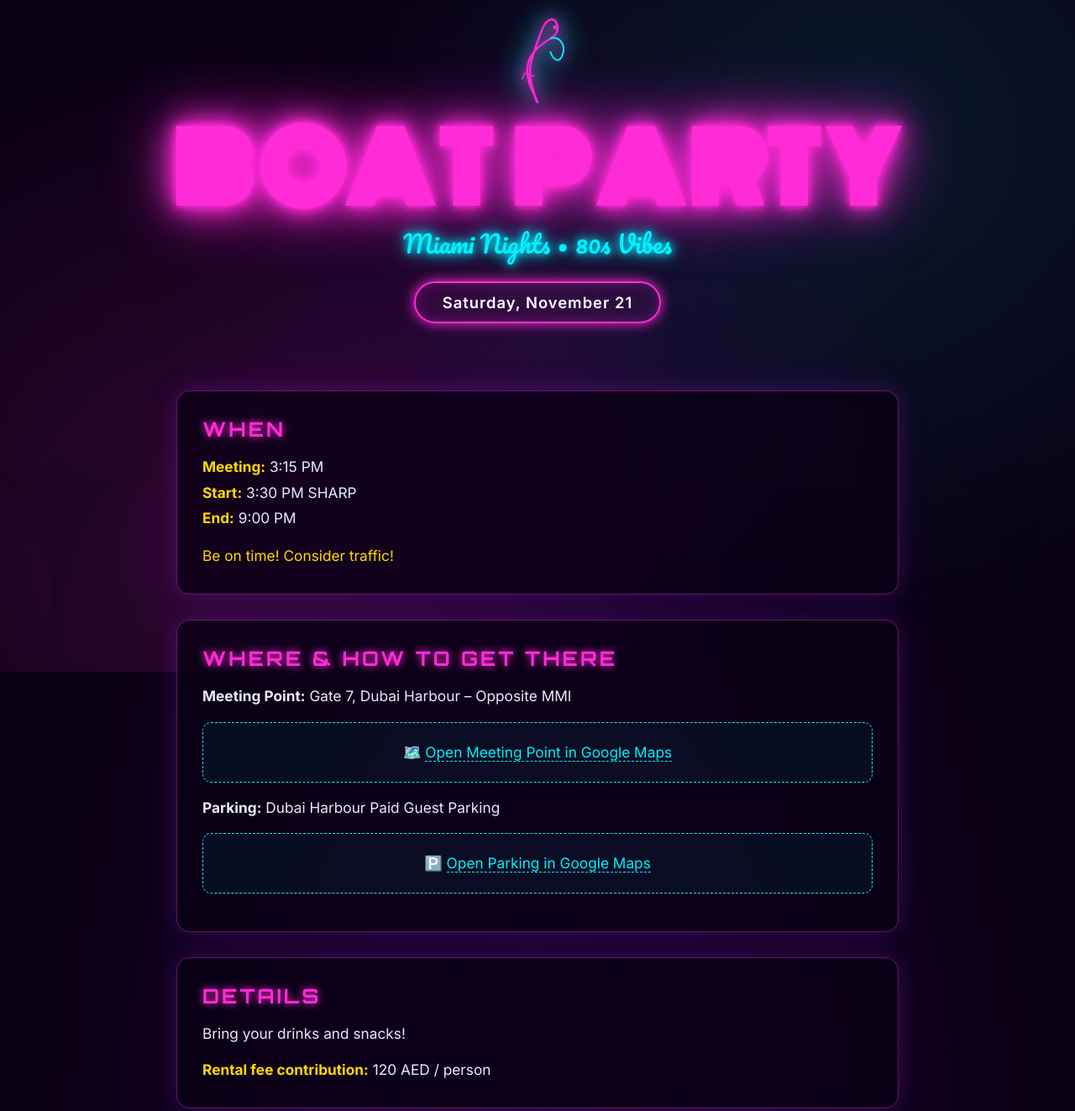
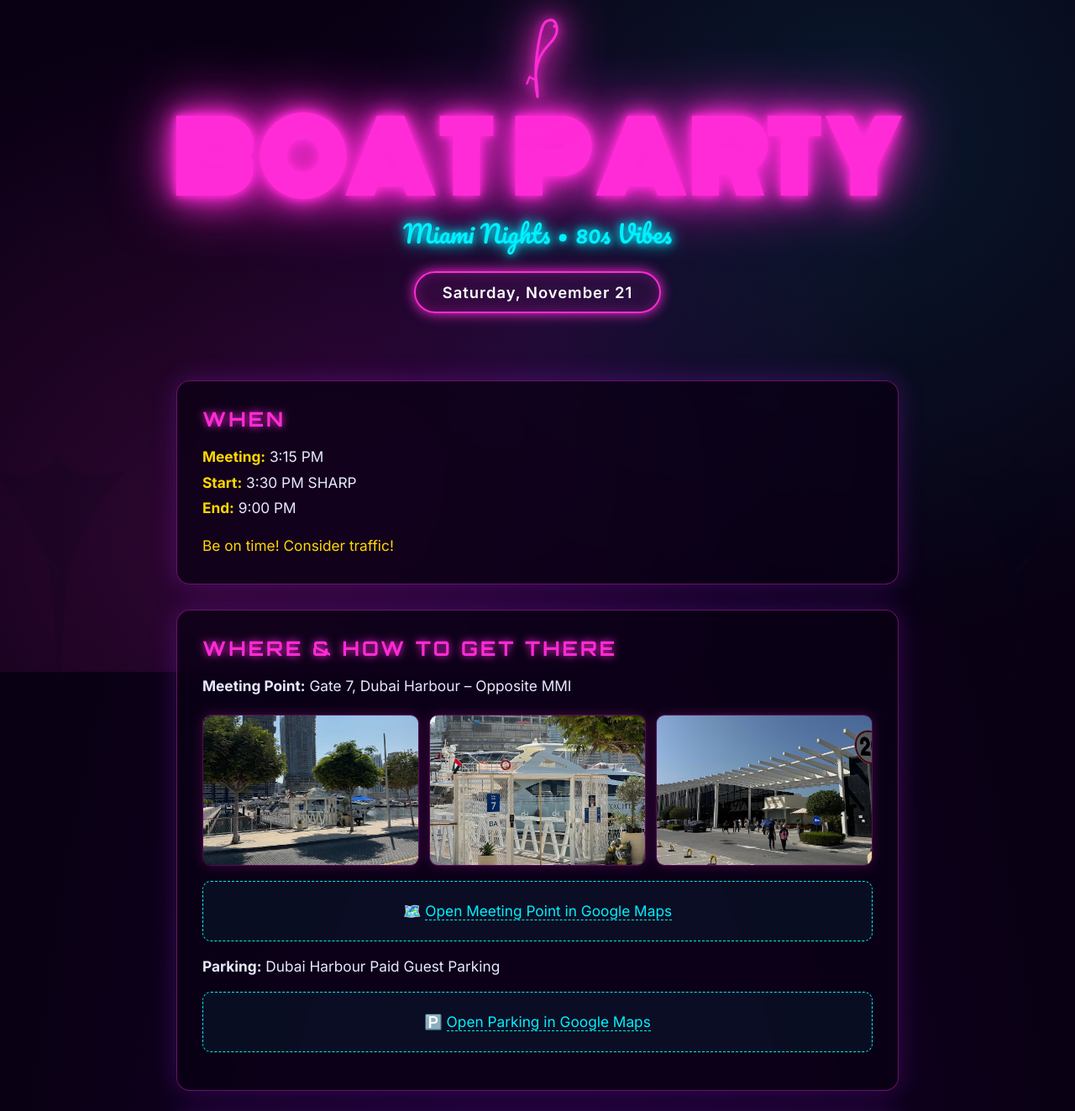
Before and after one commit to archibald-jurdi/boat-party, a plain HTML site: page index.html in a window 1280 px wide. Shown: the top 1323 px of the page at 84% size. Drawn offline with Linux system fonts and the light colour scheme.

Commit message:
Update flamingo to clean neon style and add meeting point photos

```diff
--- a/index.html
+++ b/index.html
@@ -52,18 +52,17 @@
   .flamingo-wrap {
     display: flex;
     justify-content: center;
-    margin-bottom: 10px;
+    margin-bottom: 8px;
   }
   .flamingo {
-    width: 80px;
-    height: 120px;
-    opacity: 0.95;
-    filter: drop-shadow(0 0 8px var(--neon-pink)) drop-shadow(0 0 16px var(--neon-cyan));
+    width: 70px;
+    height: 110px;
+    filter: drop-shadow(0 0 6px #ff2bd6) drop-shadow(0 0 14px #ff2bd6) drop-shadow(0 0 28px #ff2bd6);
     animation: float 4s ease-in-out infinite;
   }
   @keyframes float {
     0%, 100% { transform: translateY(0px); }
-    50% { transform: translateY(-8px); }
+    50% { transform: translateY(-6px); }
   }
   h1 {
     font-family: 'Monoton', cursive;
@@ -76,7 +75,7 @@
       0 0 40px #ff2bd6,
       0 0 80px #ff2bd6;
     line-height: 0.95;
-    margin: 10px 0 5px;
+    margin: 8px 0 5px;
   }
   .subtitle {
     font-family: 'Pacifico', cursive;
@@ -147,6 +146,20 @@
     border-radius: 10px;
     margin: 15px 0;
   }
+  .photo-grid {
+    display: grid;
+    grid-template-columns: repeat(auto-fit, minmax(240px, 1fr));
+    gap: 12px;
+    margin: 18px 0;
+  }
+  .photo-grid img {
+    width: 100%;
+    height: 180px;
+    object-fit: cover;
+    border-radius: 10px;
+    border: 1px solid rgba(255,43,214,0.3);
+    box-shadow: 0 0 15px rgba(255,43,214,0.2);
+  }
   footer {
     text-align: center;
     padding: 40px 20px 60px;
@@ -158,7 +171,8 @@
   @media (max-width: 600px) {
     .section { padding: 20px; }
     h1 { letter-spacing: 2px; }
-    .flamingo { width: 60px; height: 90px; }
+    .flamingo { width: 55px; height: 85px; }
+    .photo-grid img { height: 140px; }
   }
 </style>
 </head>
@@ -168,12 +182,18 @@
 
   <header>
     <div class="flamingo-wrap">
-      <svg class="flamingo" viewBox="0 0 100 160" xmlns="http://www.w3.org/2000/svg">
-        <path d="M50 140 C40 120, 30 100, 35 80 C40 60, 55 50, 70 40 C80 35, 85 25, 80 15 C75 5, 65 10, 60 20 C55 30, 50 45, 45 60 C40 75, 35 90, 40 110 C45 130, 50 145, 50 140 Z"
-              fill="none" stroke="#ff2bd6" stroke-width="3.5" stroke-linejoin="round"/>
-        <path d="M70 40 C85 35, 95 50, 90 65 C85 80, 75 75, 70 60" fill="none" stroke="#00f0ff" stroke-width="2.8"/>
-        <circle cx="78" cy="22" r="3.5" fill="#ff2bd6"/>
-        <path d="M45 100 L30 95 L25 105" fill="none" stroke="#ff2bd6" stroke-width="2.2"/>
+      <svg class="flamingo" viewBox="0 0 80 140" xmlns="http://www.w3.org/2000/svg">
+        <path d="M40 125
+                 C38 115, 36 100, 38 85
+                 C40 70, 48 55, 58 45
+                 C68 35, 72 25, 68 15
+                 C64 5, 52 8, 48 18
+                 C44 28, 42 40, 40 55
+                 C38 70, 36 85, 38 100
+                 C40 115, 40 125, 40 125"
+              fill="none" stroke="#ff2bd6" stroke-width="4" stroke-linecap="round" stroke-linejoin="round"/>
+        <path d="M38 100 L28 95 L24 105" fill="none" stroke="#ff2bd6" stroke-width="3" stroke-linecap="round"/>
+        <circle cx="66" cy="18" r="2.5" fill="#ff2bd6"/>
       </svg>
     </div>
     <h1>BOAT PARTY</h1>
@@ -194,6 +214,11 @@
     <div class="section">
       <h2>Where & How to Get There</h2>
       <p><strong>Meeting Point:</strong> Gate 7, Dubai Harbour – Opposite MMI</p>
+      <div class="photo-grid">
+        <img src="images/gate7-wide.jpg" alt="Gate 7 marina overview">
+        <img src="images/gate7-close.jpg" alt="Gate 7 Pontoon BA entrance">
+        <img src="images/harbour-approach.jpg" alt="Dubai Harbour Residences approach">
+      </div>
       <div class="map-box">
         <p>🗺️ <a href="https://maps.app.goo.gl/vL1ySCjWd1LGcgR16" target="_blank">Open Meeting Point in Google Maps</a></p>
       </div>
```
